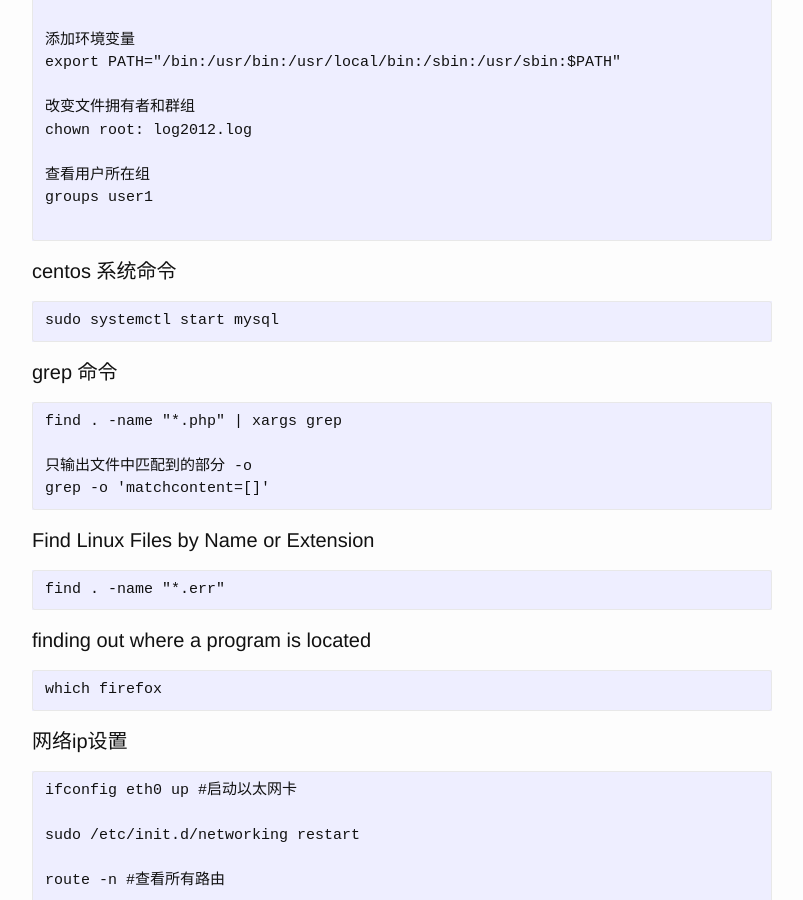
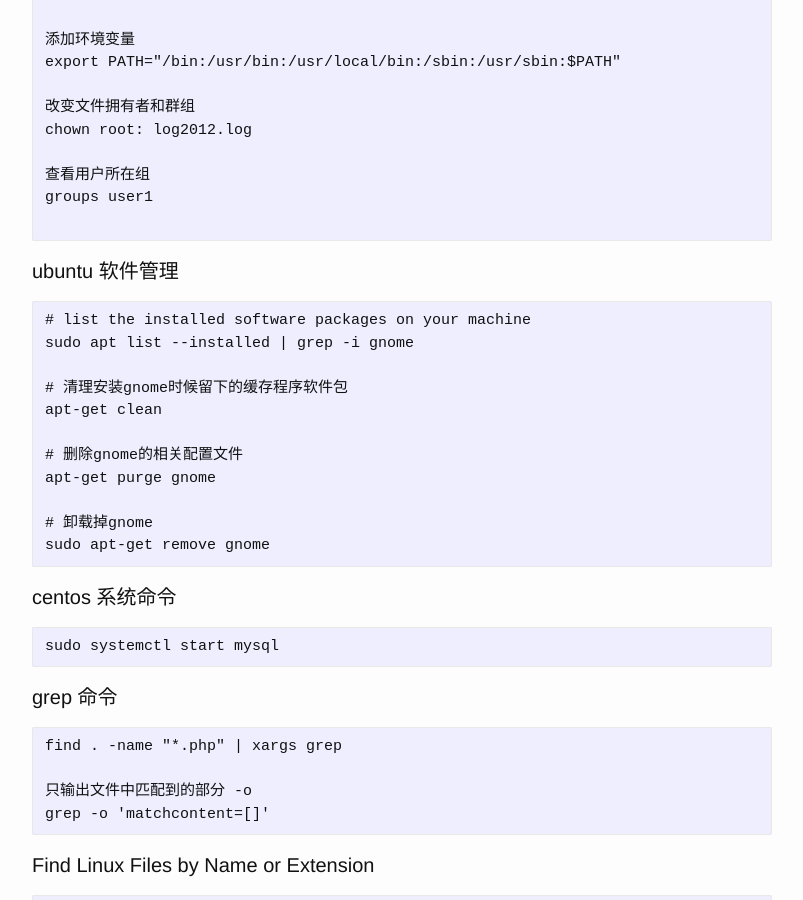
Before and after one commit to josephstalin117/josephstalin117.github.io, a Jekyll site: the page built from _posts/2016-04-04-linux.markdown, in a window 1280 px wide and 900 px high, scrolled down 832 px. Shown: the whole window, without its empty margins (238-1041 px from the left). Built offline with Jekyll 4.4.1, drawn with Linux system fonts in a browser that asks for light colours.

Commit message:
add hwo to use apt

````diff
--- a/_posts/2016-04-04-linux.markdown
+++ b/_posts/2016-04-04-linux.markdown
@@ -44,6 +44,21 @@ chown root: log2012.log
 查看用户所在组
 groups user1
 
+```
+
+#### ubuntu 软件管理
+```
+# list the installed software packages on your machine
+sudo apt list --installed | grep -i gnome
+
+# 清理安装gnome时候留下的缓存程序软件包
+apt-get clean
+
+# 删除gnome的相关配置文件
+apt-get purge gnome
+
+# 卸载掉gnome
+sudo apt-get remove gnome
 ```
 
 #### centos 系统命令
````
